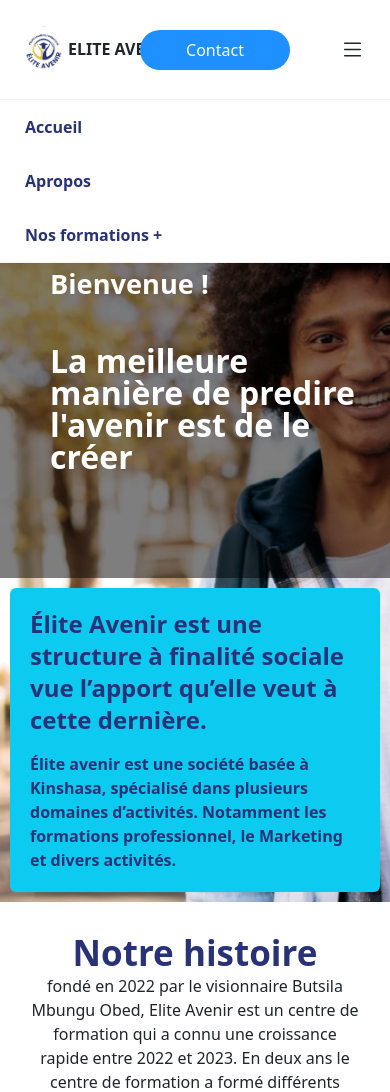
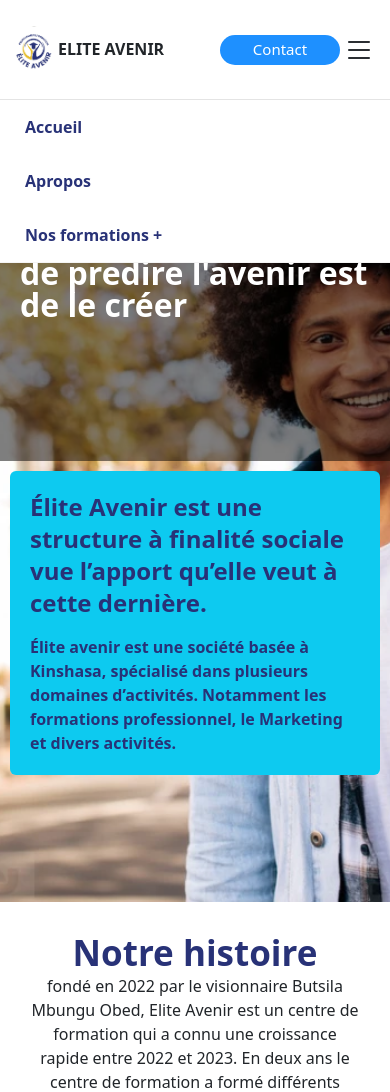
Before and after one commit to JeffrenMokamo/site-web-elit-avenir, a PHP site: page / in a window 390 px wide, after a click that opens the changed part. Shown: the top 1092 px of the page. Run offline with PHP 8.4, Linux system fonts and the light colour scheme; some libraries are stand-ins or nearby versions.

Commit message:
Amélioration

```diff
--- a/css/elit.css
+++ b/css/elit.css
@@ -16,10 +16,11 @@ sup{
 
     .nav-bar label{
         position: absolute;
-        font-size: 25px;
+        font-size: 32px;
+        cursor: pointer;
         padding: 5px;
         font-weight: bold;
-        right: 20px;
+        right: 10px;
         display: none;
     }
 
@@ -41,7 +42,7 @@ sup{
     }
 
     .nav-bar nav{
-        transition: .2s ease-in-out;
+        transition: .4s ease-in-out;
         transform: translateX(0);
         background-color: #fff;
     }
@@ -82,11 +83,17 @@ sup{
     @media(max-width:1000px) {
 
         .nav-bar{
-            padding: 0 20px;
+            padding: 0 10px;
         }
         .nav-bar button{
             position: absolute;
-            right: 100px;
+            right: 50px;
+            background-color: dodgerblue;
+            color: #fff;
+            width: 120px;
+            font-size: 15px;
+            border-radius: 50px;
+            height: 30px;
         }
         .nav-bar label{
             display: initial;
@@ -98,7 +105,7 @@ sup{
             left: 0;
             right: 0;
             border-top: 1Px solid rgba(217, 217, 217, .3);
-            transform: translateX(-100%)!important;
+            transform: translateX(100%)!important;
             border-bottom: 1px solid rgba(217, 217, 217, .3);
         }
         nav ul li{
@@ -114,7 +121,10 @@ sup{
             padding: 0!important;
         }
         footer .row .liens a:nth-child(1){
-            margin-left: 0!important;
+            margin-left: 10px!important;
+        }
+        footer{
+            padding: 30px 50px 20px 50px!important;
         }
         .liens{
             display: flex;
@@ -137,13 +147,13 @@ sup{
         }
         .elit-avenir-acc{
             flex-direction: column;
+            width: 100%!important;
         }
         .elit-avenir-acc .text-acc-elit-avenir{
-            background-color: rgba(0, 0, 0, 0.5);
-            padding: 10px!important;
+            padding: 50px 20px!important;
             color: #fff;
             width: 100%!important;
-            height: 60%!important;
+            height: 45%!important;
         }
         .elit-avenir-acc .text-acc-elit-avenir h1{
             font-size: 170%!important;
@@ -154,9 +164,6 @@ sup{
             font-size: 200%!important;
             margin-bottom: 20px;
             font-weight: bold;
-        }
-        .elit-avenir-acc .text-acc-elit-avenir p{
-            font-size: 120%!important;
         }
         .elit-avenir-acc .forms{
             padding: 10px!important;
@@ -186,15 +193,13 @@ sup{
 body{
     margin: 0;
     padding: 0;
-    overflow-x: hidden;
+    overflow-x: hidden!important;
 }
-
 
 .elit-avenir-acc{
     margin-top: 100px!important;
     height: 80vh;
     background-attachment: fixed;
-    width: 100%!important;
     background-repeat: no-repeat;
     background-size: cover;
     background-position: center;
@@ -204,6 +209,8 @@ body{
     background-color: rgba(0, 0, 0, 0.5);
     width: 60%;
     height: 100%;
+    padding-left: 10px;
+    padding-top: 150px;
 }
 
 .elit-avenir-acc .forms{
@@ -296,7 +303,6 @@ body{
 
 footer{
     padding: 60px 100px 20px 100px;
-    background-repeat: no-repeat;
     width: 100%!important;
     bottom: 0;
     background-color: #283277;
@@ -335,9 +341,8 @@ footer .row .liens a:nth-child(1){
 .acc-about-elit{
     margin-top: 100px;
     background-repeat: no-repeat;
+    background-attachment: fixed;
     background-size: cover;
-    background-position: center;
-    background-attachment: fixed;
     height: 50vh;
 }
 
--- a/footer.php
+++ b/footer.php
@@ -13,10 +13,10 @@
           <div class="links row d-flex align-items-center">
             <p class="col-md-6"><span>&copy</span> copyrigth elit-avenir 2023</p>
             <div class="liens col-md-6">
-            <a href="about.php" class="">a propos</a>
-            <a href="#" class="">politique de confidentialité</a>
-            <a href="#" class="">gallery</a>
-            <a href="conntect-admin.php" class="">se connecter</a>
+              <a href="javascript:void(0)" class="">a propos</a>
+              <a href="javascript:void(0)" class="">politique de confidentialité</a>
+              <a href="javascript:void(0)" class="">gallery</a>
+              <a href="javascript:void(0)" class="">se connecter</a>
           </div>
           </div>
         </footer>
--- a/form-anglais.php
+++ b/form-anglais.php
@@ -70,7 +70,7 @@
     </div>
 
 
-    <div class="container p-20">
+    <div class="container">
         <form action="paiement.php" method="POST" class="form">
             <legend>Inscription formation anglais</legend>
             <p class="text text-danger">* Indique une question obligatoire</p><br>
--- a/form-auto-ecole.php
+++ b/form-auto-ecole.php
@@ -76,7 +76,7 @@
     </div>
     </div>
 
-    <div class="container p-20">
+    <div class="container">
         <form action="" method="POST" class="form">
             <legend>Inscription formation Auto-Ecole</legend>
             <p class="text text-danger">* Indique une question obligatoire</p><br>
--- a/form-eleves.php
+++ b/form-eleves.php
@@ -20,12 +20,12 @@
             <div class="lg:col-span-2 lg:border-r lg:border-gray-200 lg:pr-8">
                 <h1 class="text-2xl font-semibold tracking-tight text-gray-900 mb-4 sm:text-3xl">Elite-Avenir donne aussi des formations des vacances pour les élèves</h1>
                 <p class="text-2xl mb-3 font-semibold">Formation en projet d'immigration</p>
-                <p class="text-2xl">Le centre de formation Elit-Avenir a pour objectif d'accompagner les jeunes en les guidants sur la réalisation d'un projet d'immigration à moindre coût et en toute sécurité. De nombreux jeunes sont tentés de poursuivre leurs érudes à l'étranger après l'obtention de leur bac, mais sont souvent victimes d'agences de voyage qui les arnaquent ainsi que leurs parents. Elite Avenir propose d'enseigner aux finalistes comment exécuter de manière autonome un projet d'immigration et éviter d'être victime d'arnaques. Le processus d'immigration n'est pas difficile et le succès peut être atteint en suivant les recommandations nécessaires et en fournissant les documents requis.</p>
+                <p class="text-1xl">Le centre de formation Elit-Avenir a pour objectif d'accompagner les jeunes en les guidants sur la réalisation d'un projet d'immigration à moindre coût et en toute sécurité. De nombreux jeunes sont tentés de poursuivre leurs érudes à l'étranger après l'obtention de leur bac, mais sont souvent victimes d'agences de voyage qui les arnaquent ainsi que leurs parents. Elite Avenir propose d'enseigner aux finalistes comment exécuter de manière autonome un projet d'immigration et éviter d'être victime d'arnaques. Le processus d'immigration n'est pas difficile et le succès peut être atteint en suivant les recommandations nécessaires et en fournissant les documents requis.</p>
             </div>
 
         <div class="mt-4 lg:row-span-3 lg:mt-0">
             <p class="text-2xl font-semibold tracking-tight text-gray-900 mb-3">Formation en entrepreneuriat</p>
-            <p class="text-2xl">La formation entrepreneuriat pour les élèves de 5ème et 6ème des humanités est importante car elle leur permet d'acquérir des compétences en matière de création d'entreprise. Cela peut les aider à développer leur esprit d'entreprise et leur don er une longueur d'avance dans le monde professionnel. De plus, cela peut leur apprendre à être plus autonomes et à prendre des décisions éclairées en matière de carrière.</p>
+            <p class="text-1xl">La formation entrepreneuriat pour les élèves de 5ème et 6ème des humanités est importante car elle leur permet d'acquérir des compétences en matière de création d'entreprise. Cela peut les aider à développer leur esprit d'entreprise et leur don er une longueur d'avance dans le monde professionnel. De plus, cela peut leur apprendre à être plus autonomes et à prendre des décisions éclairées en matière de carrière.</p>
 
             <img class="rounded mb-3" src="images/entre.jpg" alt="">
 
--- a/form-informatique.php
+++ b/form-informatique.php
@@ -67,7 +67,7 @@
     </div>
 
 
-    <div class="container p-20 ">
+    <div class="container">
         <form action="" method="POST" class="form">
             <legend>Inscription formation informatique</legend>
             <p class="text text-danger">* Indique une question obligatoire</p><br>
--- a/index.php
+++ b/index.php
@@ -40,9 +40,49 @@
   <?php
     include('menu.php');
   ?>
-        <div style="background-image: url('images/etudiant-africain-2.webp');" class="elit-avenir-acc d-flex position-relative">
+  <div class="fixed top-0 bg-white nav-bar flex w-full items-center">
+    <label for="menu-bottom"><i class="bi bi-list"></i></label>
+    <input type="checkbox" id="menu-bottom">
+    <div class="logo">
+        <a href="index.html" class="flex items-center">
+            <img src="images/logo-elit.png" alt="" class="w-12">
+            <h2 class="font-semibold">ELITE AVENIR</h2>
+        </a>
+    </div>
+
+    <nav>
+        <ul class="relative">
+            <li><a href="index.html" class="links-nav-ba active-l">Accueil</a></li>
+            <li><a href="about.html" class="links-nav-ba">Apropos</a></li>
+            <li><a href="javascript:void(0)">Nos formations +</a>
+                <ul class="absolute">
+                    <li class="flex items-center">
+                        <i class="bi bi-person-raised-hand"></i>
+                        <a desabled href="form-anglais.html" class="links-nav-ba">Anglais</a>
+                    </li>
+                    <li class="flex items-center">
+                        <i class="bi bi-laptop"></i>
+                        <a href="form-informatique.html" class="links-nav-ba">Informatique</a>
+                    </li>
+                    <li class="flex items-center">
+                        <i class="bi bi-car-front-fill"></i>
+                        <a href="form-auto-ecole.html" class="links-nav-ba">Auto-école</a>
+                    </li>
+                    <li class="flex items-center">
+                    <i class="bi bi-backpack-fill"></i>
+                        <a href="form-eleves.html" class="links-nav-ba">Pour élèves</a>
+                    </li>
+                </ul>
+            </li>
+        </ul>
+    </nav>
+    <button class=""><a href="contact.html">Contact</button></a>
+</div>
+
+
+        <div style="background-image: url('images/etudiant-africain-2.webp');" class="elit-avenir-acc d-flex position-relative w-100">
             <div class="text-acc-elit-avenir col-md-7 d-flex">
-              <div class="pt-40 pl-10" data-aos="fade-right" data-aos-offset="300" data-aos-easing="ease-in-sine">
+              <div data-aos="fade-right" data-aos-offset="300" data-aos-easing="ease-in-sine">
                 <h1 class="text-5xl text-white font-semibold mb-5">Bienvenue !</h1>
                 <h2 class="col-md-10 text-7xl text-white font-semibold">La meilleure manière de predire l'avenir est de le créer</h2>
                 <p class="col-md-10"></p>
@@ -74,7 +114,7 @@
           </div>
         </div>
 
-        <div class="nos-formations col-md-12 container">
+        <div style="overflow-x: hidden;" class="nos-formations col-md-12 container">
           <div class="titre">
             <h1>Nos formations</h1>
           </div>
@@ -84,14 +124,14 @@
               <hr class="mb-3 col-md-7">
              <img src="images/english.jpg" alt="" class="col-md-12">
               <p class="col-md-12">Booster votre anglais avec une formation sur mesure. Apprendre facilement et rapidement !</p>
-              <a href="form-anglais.php"><button class="btn btn-primary col-md-5">S'inscrire</button></a>
+              <a href="form-anglais.html"><button class="btn btn-primary col-md-5">S'inscrire</button></a>
             </div>
             <div class="col-md-4 auto-école">
               <h1 class="text-2xl font-semibold text-gray-500 mb-3">Auto-Ecole</h1>
               <hr class="mb-3 col-md-7">
               <img src="images/autoe.webp" alt="" class="col-md-12">
               <p class="col-md-12">Apprendre à conduire, c'est apprendre à se deplacer sans difficulté, sans déranger les autres.</p>
-              <a href="form-auto-ecole.php"><button class="btn btn-primary col-md-5">S'inscrire</button></a>
+              <a href="form-auto-ecole.html"><button class="btn btn-primary col-md-5">S'inscrire</button></a>
             </div>
             <div class="col-md-4 informatique" data-aos="fade-left" data-aos-offset="300" data-aos-easing="ease-in-sine">
               <h1 class="text-2xl font-semibold text-gray-500 mb-3">Informatique</h1>
@@ -99,7 +139,7 @@
               <img class="col-md-12" src="images/informatique.jpeg" alt="">
 
               <p class="col-md-12">De nos jours, une personne sans connaissances en informatique est une personne morte.</p>
-              <a href="form-informatique.php"></a><button class="btn btn-primary col-md-5">S'inscrire</button></a>
+              <a href="form-informatique.html"></a><button class="btn btn-primary col-md-5">S'inscrire</button></a>
             </div>
           </div>
         </div>
@@ -133,7 +173,7 @@
           </div>
         </div>
 
-        <div class="remises-brevets container">
+        <div style="overflow: hidden;" class="remises-brevets container">
           <h1>Rémise des brevets</h1>
           <div class="row">
             <div class="col-md-6" data-aos="fade-up"data-aos-anchor-placement="bottom-bottom">
```
Also changed, not shown: about.php (+39 -0 lines). Lines whose indentation alone changed are shown as unchanged.
